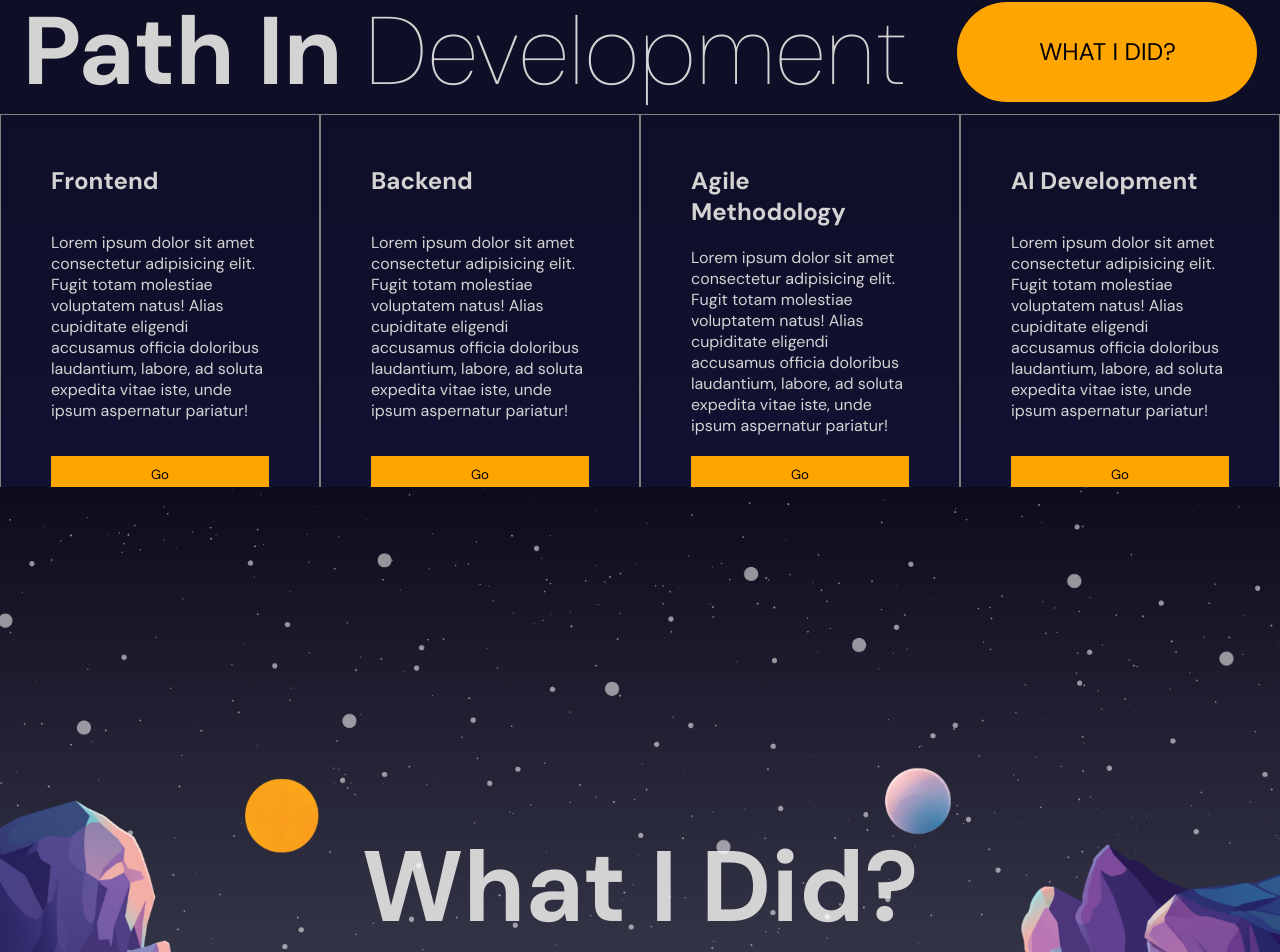
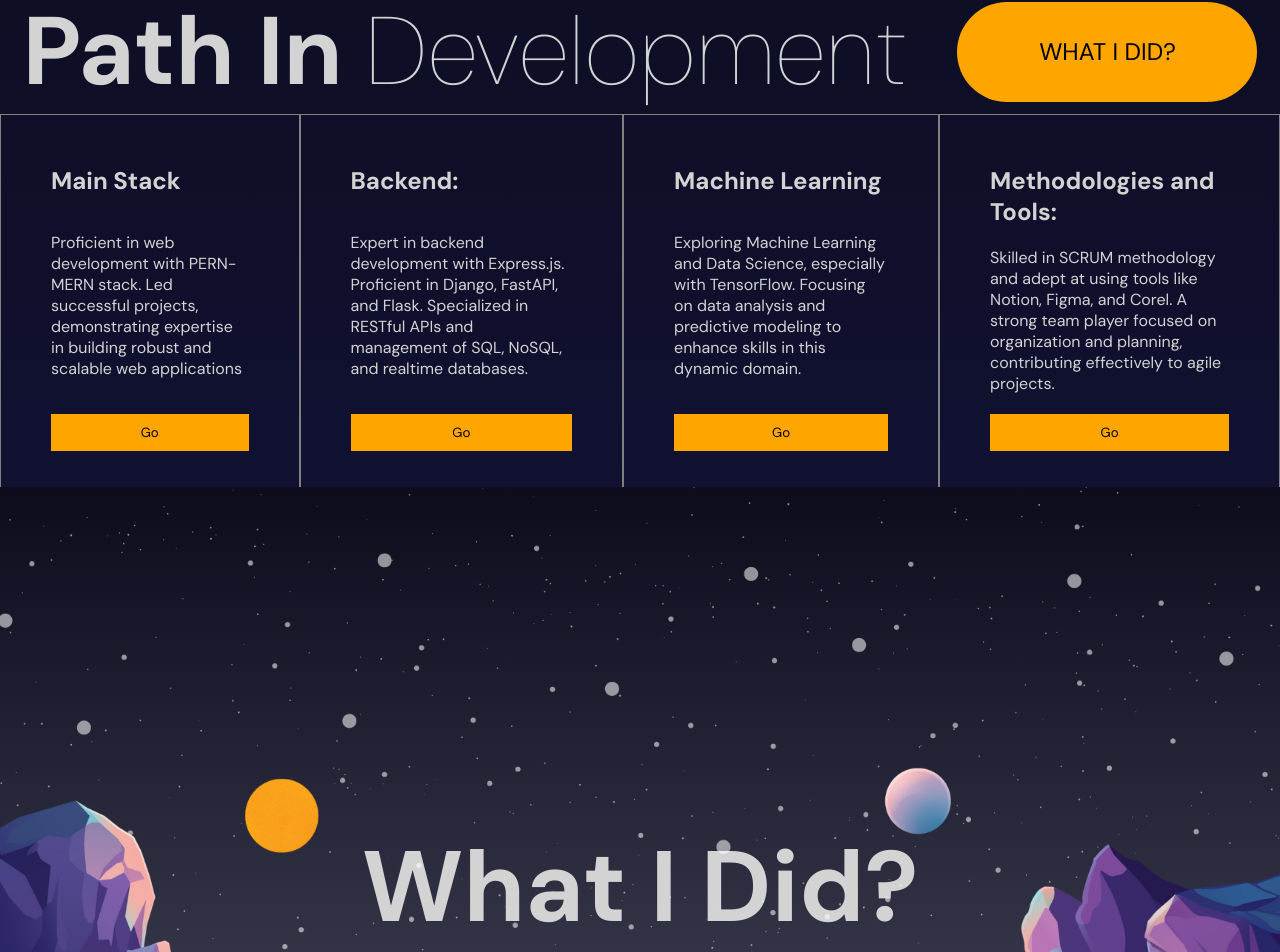
Before and after one commit to agustinibar/my-portfolio, a React (Vite) app: page / in a window 1280 px wide. Shown: the part 1913-2865 px from the top of the page. Built offline with nearby package versions, Linux system fonts and the light colour scheme.

Commit message:
technologies

```diff
--- a/src/components/Hero/Hero.jsx
+++ b/src/components/Hero/Hero.jsx
@@ -44,13 +44,11 @@ const sliderVariants = {
 const Hero = () => {
 
   const handleClickContact = () => {
-    // Scroll to the contact section
     const contactSection = document.getElementById('Contact');
     contactSection.scrollIntoView({ behavior: 'smooth' });
   };
 
   const handleClickPortfolio = () => {
-    // Scroll to the contact section
     const contactSection = document.getElementById('Portfolio');
     contactSection.scrollIntoView({ behavior: 'smooth' });
   };
--- a/src/components/Technologies/Technologies.jsx
+++ b/src/components/Technologies/Technologies.jsx
@@ -20,6 +20,11 @@ const variants = {
   }
 }
 const Technologies = () => {
+
+  const handleClickPortfolio = () => {
+    const contactSection = document.getElementById('Portfolio');
+    contactSection.scrollIntoView({ behavior: 'smooth' });
+  };
 
   const ref = useRef()
 
@@ -46,28 +51,28 @@ const Technologies = () => {
           </div>
           <div className="tittle">
             <h1><motion.b whileHover={{color:"orange"}}>Path In</motion.b> Development</h1>
-            <button>WHAT I DID?</button>
+            <button onClick={handleClickPortfolio}>WHAT I DID?</button>
           </div>
       </motion.div>
       <motion.div className="listContainer" variants={variants}>
         <motion.div className="box" whileHover={{ backgroundColor: "lightgray", color: "black"}}>
-          <h2>Frontend</h2>
-          <p>Lorem ipsum dolor sit amet consectetur adipisicing elit. Fugit totam molestiae voluptatem natus! Alias cupiditate eligendi accusamus officia doloribus laudantium, labore, ad soluta expedita vitae iste, unde ipsum aspernatur pariatur!</p>
+          <h2>Main Stack</h2>
+          <p>Proficient in web development with PERN-MERN stack. Led successful projects, demonstrating expertise in building robust and scalable web applications</p>
           <button>Go</button>
         </motion.div>
         <motion.div className="box" whileHover={{ background: "lightgray", color: "black"}}>
-          <h2>Backend</h2>
-          <p>Lorem ipsum dolor sit amet consectetur adipisicing elit. Fugit totam molestiae voluptatem natus! Alias cupiditate eligendi accusamus officia doloribus laudantium, labore, ad soluta expedita vitae iste, unde ipsum aspernatur pariatur!</p>
+          <h2>Backend:</h2>
+          <p>Expert in backend development with Express.js. Proficient in Django, FastAPI, and Flask. Specialized in RESTful APIs and management of SQL, NoSQL, and realtime databases.</p>
           <button>Go</button>
         </motion.div>
         <motion.div className="box" whileHover={{ background: "lightgray", color: "black"}}>
-          <h2>Agile Methodology</h2>
-          <p>Lorem ipsum dolor sit amet consectetur adipisicing elit. Fugit totam molestiae voluptatem natus! Alias cupiditate eligendi accusamus officia doloribus laudantium, labore, ad soluta expedita vitae iste, unde ipsum aspernatur pariatur!</p>
+          <h2>Machine Learning</h2>
+          <p>Exploring Machine Learning and Data Science, especially with TensorFlow. Focusing on data analysis and predictive modeling to enhance skills in this dynamic domain.</p>
           <button>Go</button>
         </motion.div>
         <motion.div className="box" whileHover={{ background: "lightgray", color: "black"}}>
-          <h2>AI Development</h2>
-          <p>Lorem ipsum dolor sit amet consectetur adipisicing elit. Fugit totam molestiae voluptatem natus! Alias cupiditate eligendi accusamus officia doloribus laudantium, labore, ad soluta expedita vitae iste, unde ipsum aspernatur pariatur!</p>
+          <h2>Methodologies and Tools:</h2>
+          <p>Skilled in SCRUM methodology and adept at using tools like Notion, Figma, and Corel. A strong team player focused on organization and planning, contributing effectively to agile projects.  </p>
           <button>Go</button>
         </motion.div>
       </motion.div>
```
